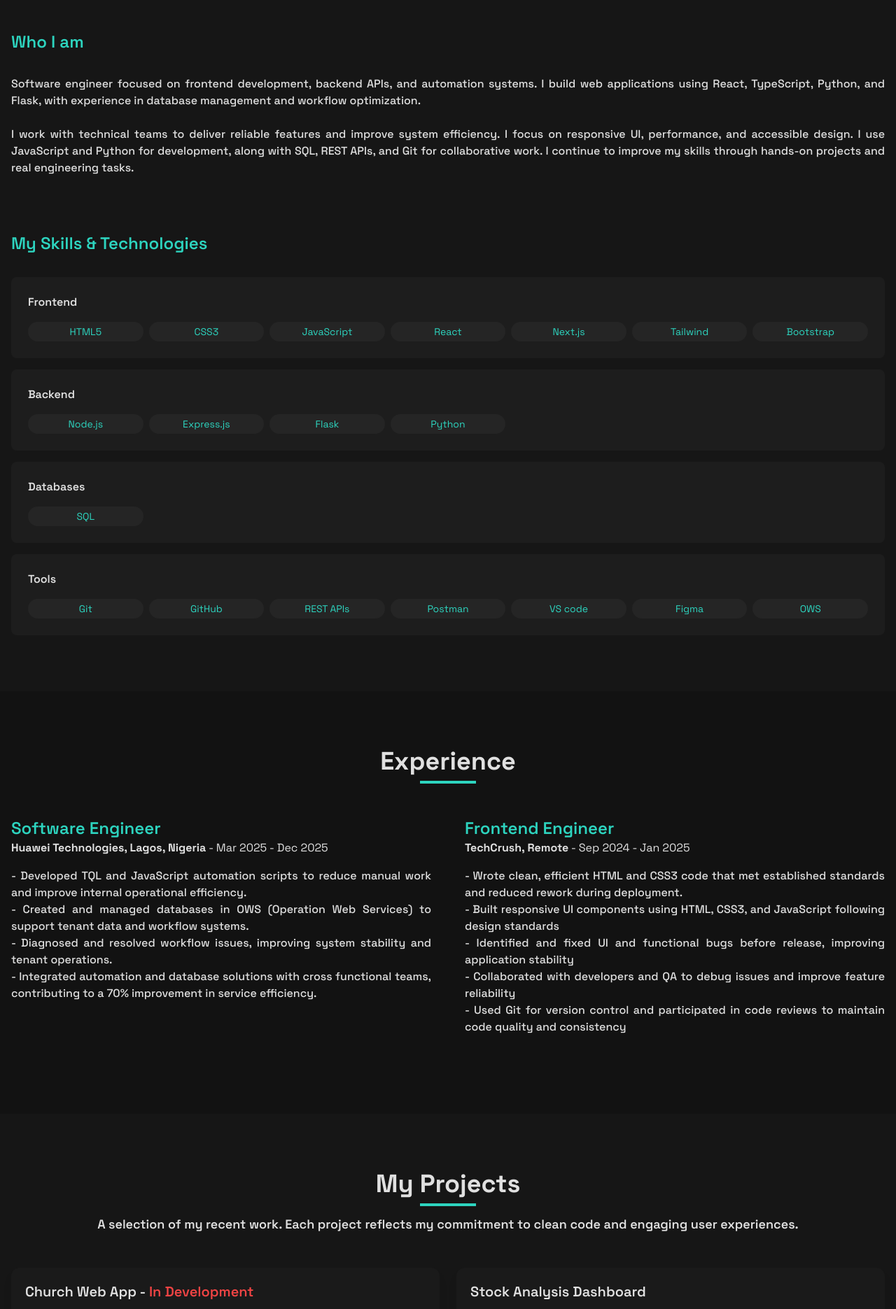
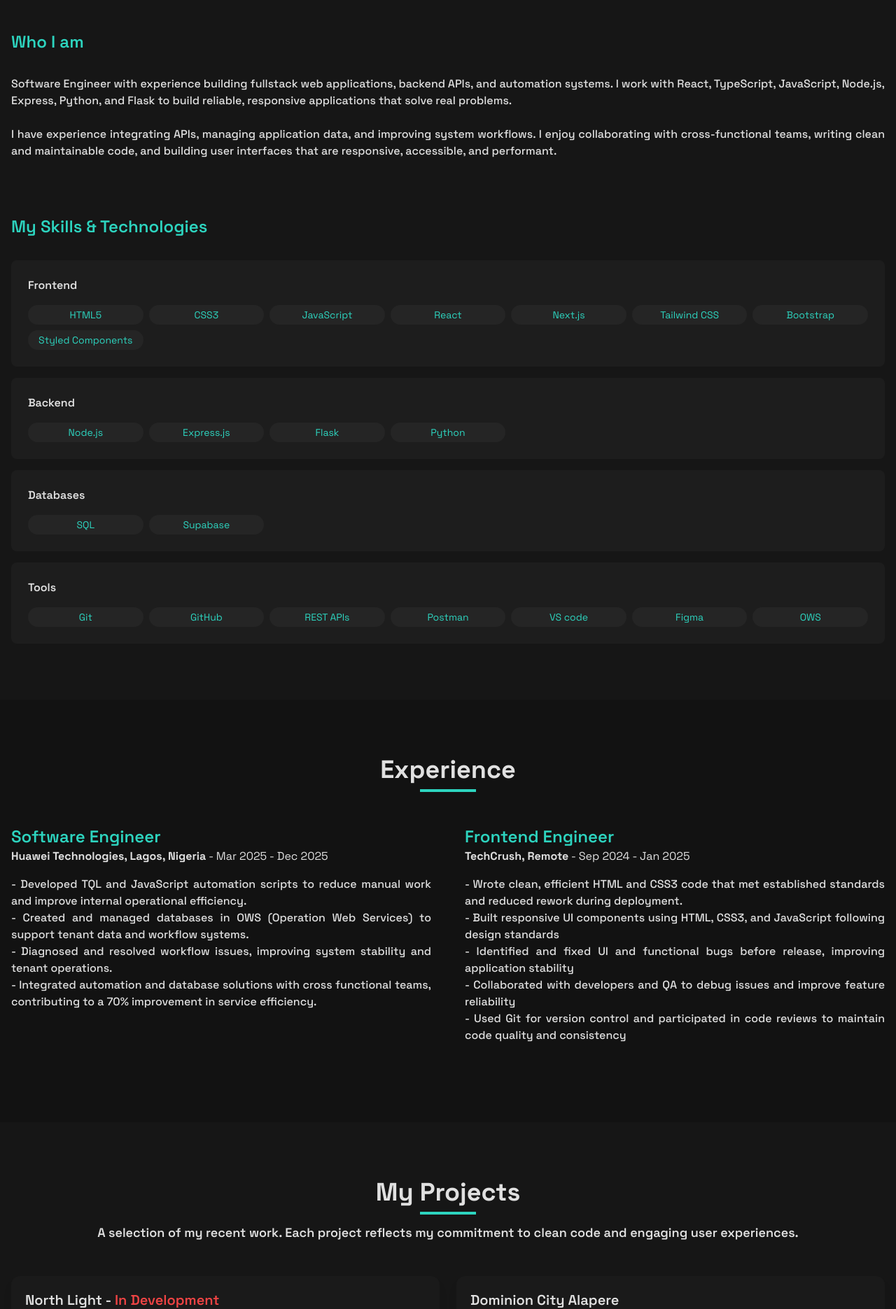
Before and after one commit to onumaeleanyagift/myPortfolio, a React (Vite) app: page / in a window 1280 px wide. Shown: the part 880-2751 px from the top of the page at 70% size. Built offline with nearby package versions, Linux system fonts and the light colour scheme; no server answers.

Commit message:
feat: add new project and update portfolio content

```diff
--- a/src/sections/AboutSection.jsx
+++ b/src/sections/AboutSection.jsx
@@ -23,17 +23,17 @@ const AboutSection = () => {
               Who I am
             </h2>
             <p className="text-justify max-w- pb-8 font-medium">
-              Software engineer focused on frontend development, backend APIs,
-              and automation systems. I build web applications using React,
-              TypeScript, Python, and Flask, with experience in database
-              management and workflow optimization.
+              Software Engineer with experience building fullstack web
+              applications, backend APIs, and automation systems. I work with
+              React, TypeScript, JavaScript, Node.js, Express, Python, and Flask
+              to build reliable, responsive applications that solve real
+              problems.
               <br />
-              <br />I work with technical teams to deliver reliable features and
-              improve system efficiency. I focus on responsive UI, performance,
-              and accessible design. I use JavaScript and Python for
-              development, along with SQL, REST APIs, and Git for collaborative
-              work. I continue to improve my skills through hands-on projects
-              and real engineering tasks.
+              <br />I have experience integrating APIs, managing application
+              data, and improving system workflows. I enjoy collaborating with
+              cross-functional teams, writing clean and maintainable code, and
+              building user interfaces that are responsive, accessible, and
+              performant.
             </p>
           </div>
           <div>
@@ -60,10 +60,13 @@ const AboutSection = () => {
                     Next.js
                   </span>
                   <span className="bg-[#252525] text-sm rounded-full px-3 py-1">
-                    Tailwind
+                    Tailwind CSS
                   </span>
                   <span className="bg-[#252525] text-sm rounded-full px-3 py-1">
                     Bootstrap
+                  </span>
+                  <span className="bg-[#252525] text-sm rounded-full px-3 py-1">
+                    Styled Components
                   </span>
                 </div>
               </div>
@@ -91,6 +94,9 @@ const AboutSection = () => {
                 <div className="grid grid-cols-3 gap-2 text-center lg:grid-cols-7 md:grid-cols-5 text-[#2DD4BF]">
                   <span className="bg-[#252525] text-sm rounded-full px-3 py-1">
                     SQL
+                  </span>
+                  <span className="bg-[#252525] text-sm rounded-full px-3 py-1">
+                    Supabase
                   </span>
                 </div>
               </div>
--- a/src/sections/HeroSection.jsx
+++ b/src/sections/HeroSection.jsx
@@ -25,7 +25,8 @@ const HeroSection = () => {
                 Hi, I'm Onuma<span className="text-[#14B8A6]">.</span>
               </h1>
               <p className="text-xl py-2 lg:text-3xl md:text-2xl sm:text-xl">
-                I craft responsive websites where technologies meet creativity
+                I build fast, responsive web applications that solve real
+                problems.
               </p>
               <button
                 onClick={() => handleScroll("project")}
--- a/src/sections/ProjectSection.jsx
+++ b/src/sections/ProjectSection.jsx
@@ -20,16 +20,70 @@ const ProjectSection = () => {
         </div>
 
         <div className="grid grid-cols-1 gap-6 text-left md:grid-cols-2 lg:grid-cols-2">
+          {/* Project 5 */}
+          <div className="bg-[#1A1A1A] rounded-xl transition duration-300 transform hover:-translate-y-2 hover:shadow-[#2DD4BF]/20 shadow-lg">
+            <div className=" p-5">
+              <h2 className="text-xl font-semibold mb-2">
+                North Light -{" "}
+                <span className="text-red-500 italic">In Development</span>
+              </h2>
+              <span className="text-gray-400 ">
+                North Light is a project management company. I designed and
+                developed its company website, creating the brand identity,
+                responsive UI, and frontend with Next.js and TypeScript while
+                prioritizing SEO, performance, and accessibility.
+              </span>
+            </div>
+
+            <div className="flex flex-wrap gap-2 px-5 font-medium">
+              <span className="bg-[#252525] text-sm rounded-full px-3 py-1 text-gray-300 ">
+                Next.js
+              </span>
+              <span className="bg-[#252525] text-sm rounded-full px-3 py-1 text-gray-300 ">
+                TypeScript
+              </span>
+              <span className="bg-[#252525] text-sm rounded-full px-3 py-1 text-gray-300 ">
+                Tailwind CSS
+              </span>
+              <span className="bg-[#252525] text-sm rounded-full px-3 py-1 text-gray-300 ">
+                Markdown/MDX
+              </span>
+            </div>
+
+            <div className="flex px-5 py-5 gap-4 font-medium text-[#2DD4BF]">
+              <a
+                // href="https://github.com/dominioncityalapere/dcalapere_webapp"
+                target="_blank"
+                rel="noopener noreferrer"
+                className="text-[#2DD4BF]"
+              >
+                <span className="inline-flex gap-1 items-center cursor-pointer hover:text-[#5FE3D2]">
+                  <Code className="w-5 h-5" /> Code
+                </span>
+              </a>
+              <a
+                // href=""
+                target="_blank"
+                rel="noopener noreferrer"
+                className="text-[#2DD4BF]"
+              >
+                <span className="inline-flex gap-1 items-center cursor-pointer hover:text-[#5FE3D2]">
+                  <SquareArrowOutUpRight className="w-4 h-4" />
+                  Live Demo
+                </span>
+              </a>
+            </div>
+          </div>
+
           {/* Project 4 */}
           <div className="bg-[#1A1A1A] rounded-xl transition duration-300 transform hover:-translate-y-2 hover:shadow-[#2DD4BF]/20 shadow-lg">
             <div className=" p-5">
               <h2 className="text-xl font-semibold mb-2">
-                Church Web App -{" "}
-                <span className="text-red-500 italic">In Development</span>
+                Dominion City Alapere
               </h2>
               <span className="text-gray-400 ">
                 A modern church platform with sermon streaming, daily
-                devotionals, and community engagement features.
+                devotionals, events, and text-to-speech for the devotional.
               </span>
             </div>
 
@@ -42,9 +96,6 @@ const ProjectSection = () => {
               </span>
               <span className="bg-[#252525] text-sm rounded-full px-3 py-1 text-gray-300 ">
                 Python
-              </span>
-              <span className="bg-[#252525] text-sm rounded-full px-3 py-1 text-gray-300 ">
-                JavaScript
               </span>
               <span className="bg-[#252525] text-sm rounded-full px-3 py-1 text-gray-300 ">
                 Flask
@@ -66,7 +117,7 @@ const ProjectSection = () => {
                 </span>
               </a>
               <a
-                // href=""
+                href="https://dcalapere-webapp-kfjb.vercel.app"
                 target="_blank"
                 rel="noopener noreferrer"
                 className="text-[#2DD4BF]"
```
